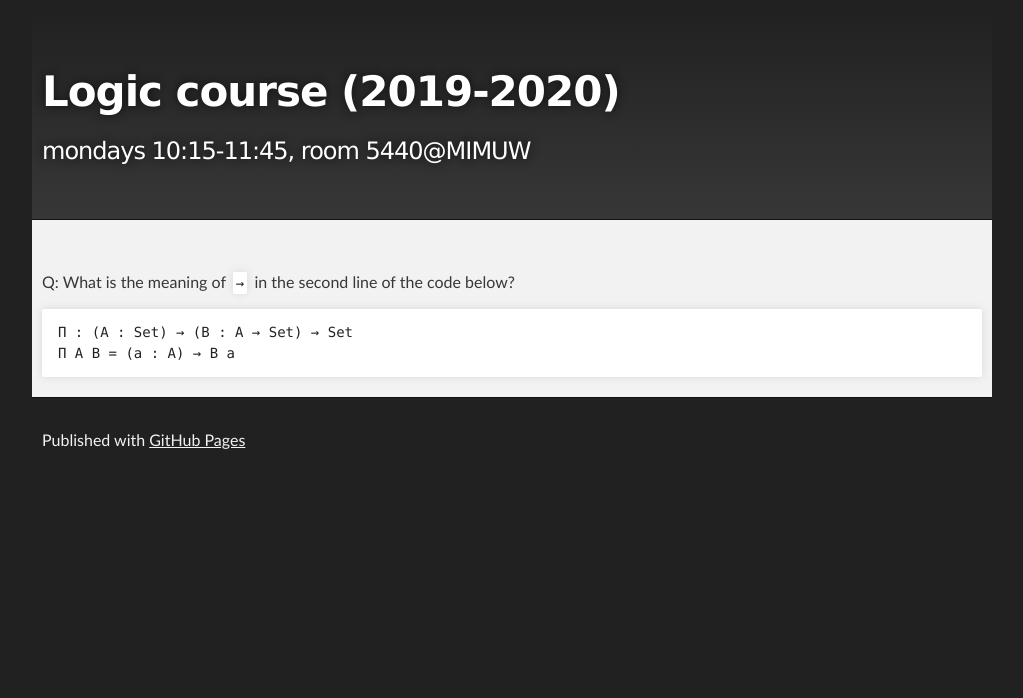
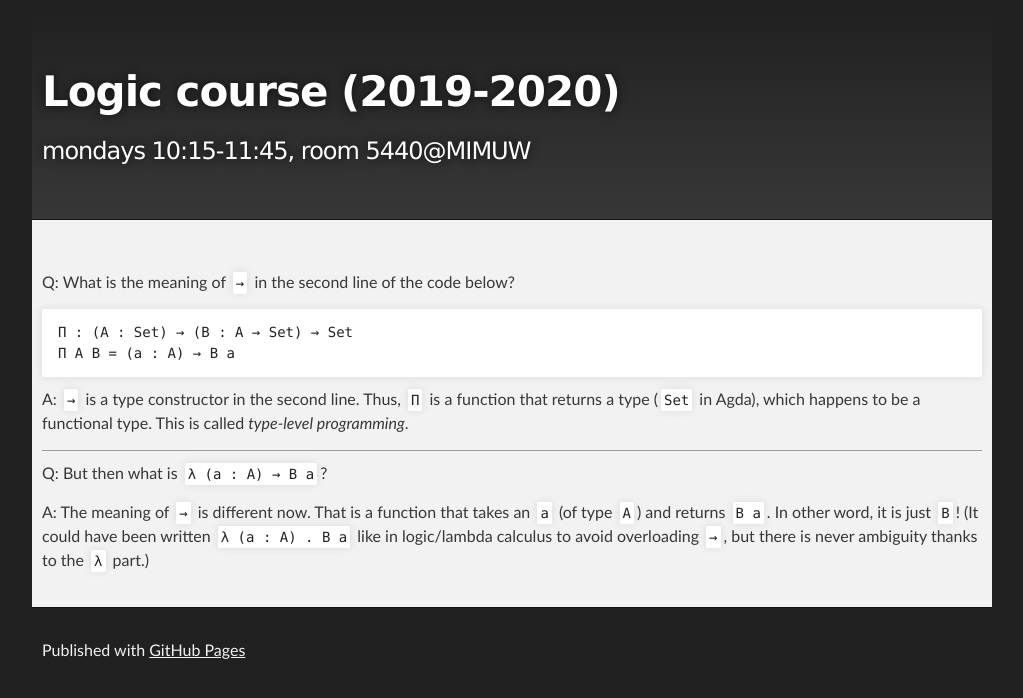
Before and after one commit to lclem/logic_course, a Jekyll site: the page built from docs/labs/agda/agda_FAQ.md, in a window 1280 px wide. Shown: the top 698 px of the page, without its empty margins (128-1151 px from the left). Built offline with Jekyll 4.4.1, drawn with Linux system fonts in a browser that asks for light colours; our own code applies the rules of GitHub Pages for plain Markdown files; grey boxes are pictures that could not be loaded.

Commit message:
Update agda_FAQ.md

````diff
--- a/docs/labs/agda/agda_FAQ.md
+++ b/docs/labs/agda/agda_FAQ.md
@@ -4,3 +4,15 @@ Q: What is the meaning of `→` in the second line of the code below?
 Π : (A : Set) → (B : A → Set) → Set
 Π A B = (a : A) → B a
 ```
+
+A: `→` is a type constructor in the second line. Thus, `Π` is a function that returns a type (`Set` in Agda),
+which happens to be a functional type. This is called *type-level programming*.
+
+***
+
+Q: But then what is `λ (a : A) → B a`?
+
+A: The meaning of `→` is different now.
+That is a function that takes an `a` (of type `A`) and returns `B a`. In other word, it is just `B`!
+(It could have been written `λ (a : A) . B a` like in logic/lambda calculus to avoid overloading `→`,
+but there is never ambiguity thanks to the `λ` part.)
````
